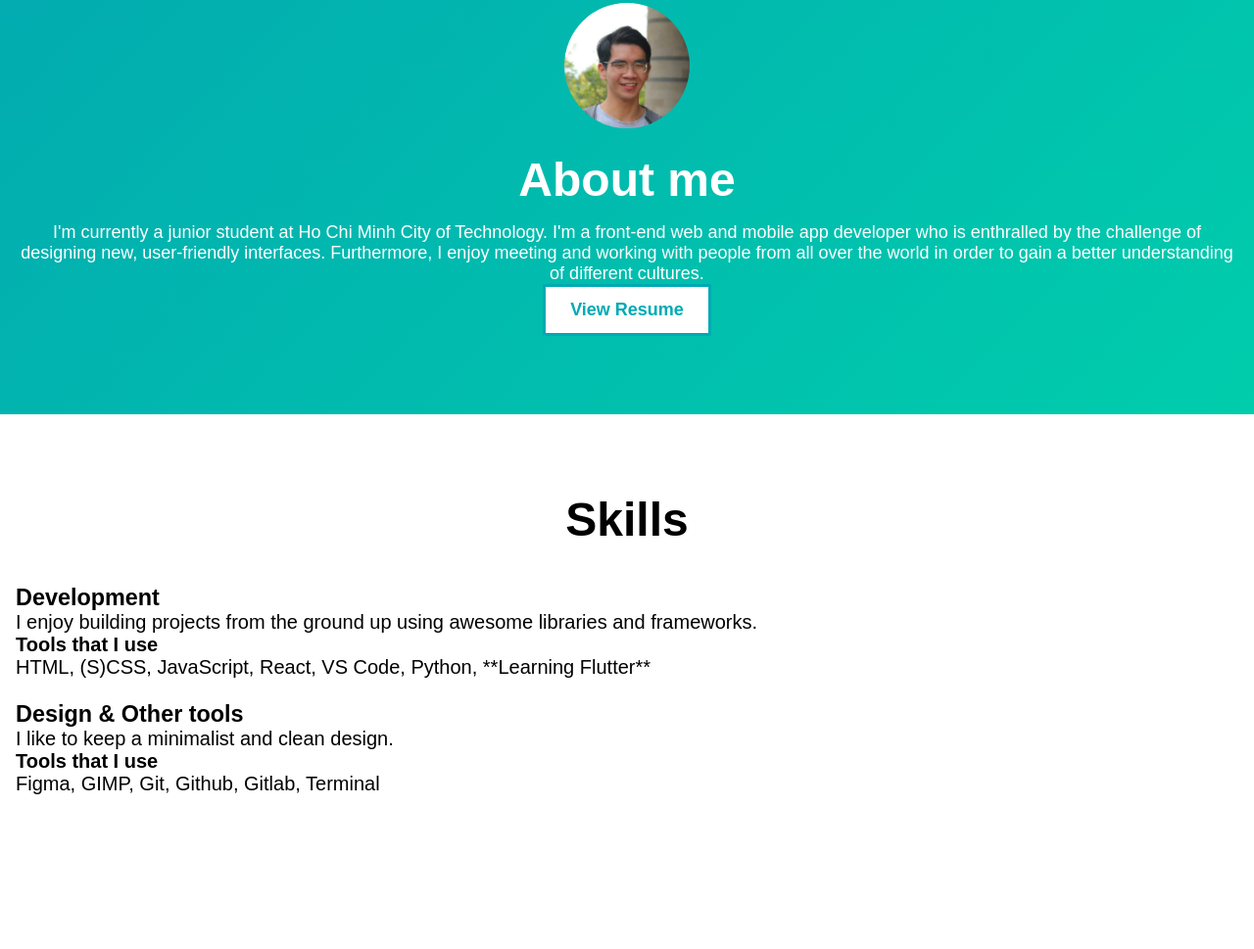
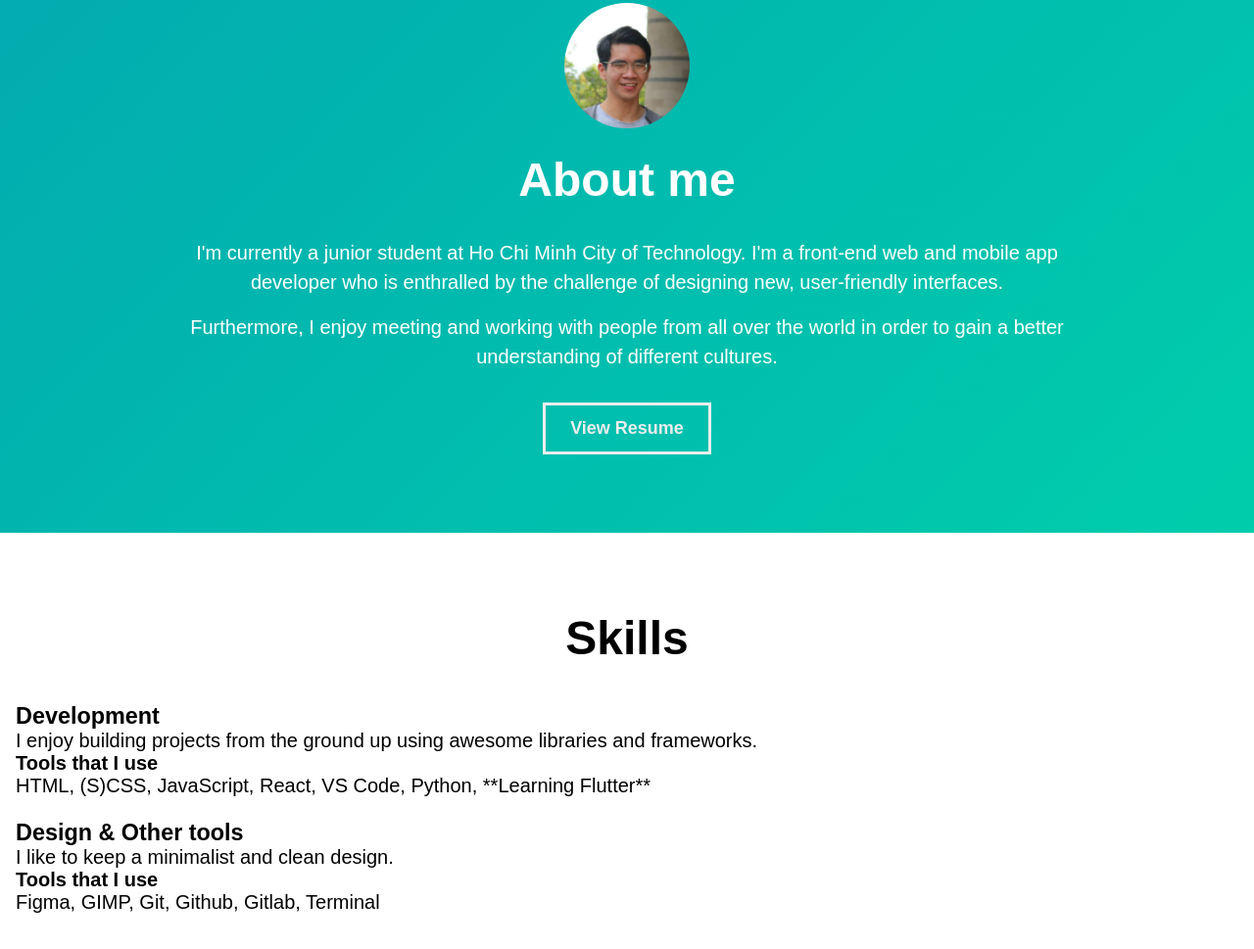
Before and after one commit to edwardnguyen225/edwardnguyen225.github.io, a website: page index.html in a window 1280 px wide. Shown: the part 877-1846 px from the top of the page at 98% size. Drawn offline with nearby package versions, Linux system fonts and the light colour scheme; files that its build step writes are made by us from their sources.

Commit message:
Fix about section

```diff
--- a/index.html
+++ b/index.html
@@ -29,16 +29,18 @@
                 <img class="section__img avatar" src="./images/portrait.JPG" alt="My portrait">
                 <h2 class="section__title">About me</h2>
             </div>
-            <div class="section__main">
-                <p class="section__main_description">
+            <div class="section__body">
+                <p class="section__body__description">
                     I'm currently a junior student at Ho Chi Minh City of Technology.
                     I'm a front-end web and mobile app developer who is enthralled by the challenge of designing new,
                     user-friendly interfaces.
+                </p>
+                <p class="section__body__description">
                     Furthermore, I enjoy meeting and working with people from all over the world in order to gain a
                     better understanding of different cultures.
                 </p>
                 <a href="https://drive.google.com/file/d/1CMd4CZ-Gejr4IKTgtyTAFUp-ScleFmex/view?usp=sharing"
-                    class="btn btn-primary" target="_blank" rel="noopener noreferrer">View Resume</a>
+                    class="btn btn-white btn-transparent" target="_blank" rel="noopener noreferrer">View Resume</a>
             </div>
         </section>
         <!-- End section -->
@@ -95,7 +97,8 @@
                             perferendis obcaecati fugiat.
                         </p>
                         <a class="btn btn-primary" href="#" target="_blank" rel="noopener noreferrer">Preview Site</a>
-                        <a class="btn btn-primary btn-noborder" href="#" target="_blank" rel="noopener noreferrer">View Code</a>
+                        <a class="btn btn-primary btn-noborder" href="#" target="_blank" rel="noopener noreferrer">View
+                            Code</a>
                     </div>
                     <div class="project__preview">
                         <img src="" alt="Project preview">
```
